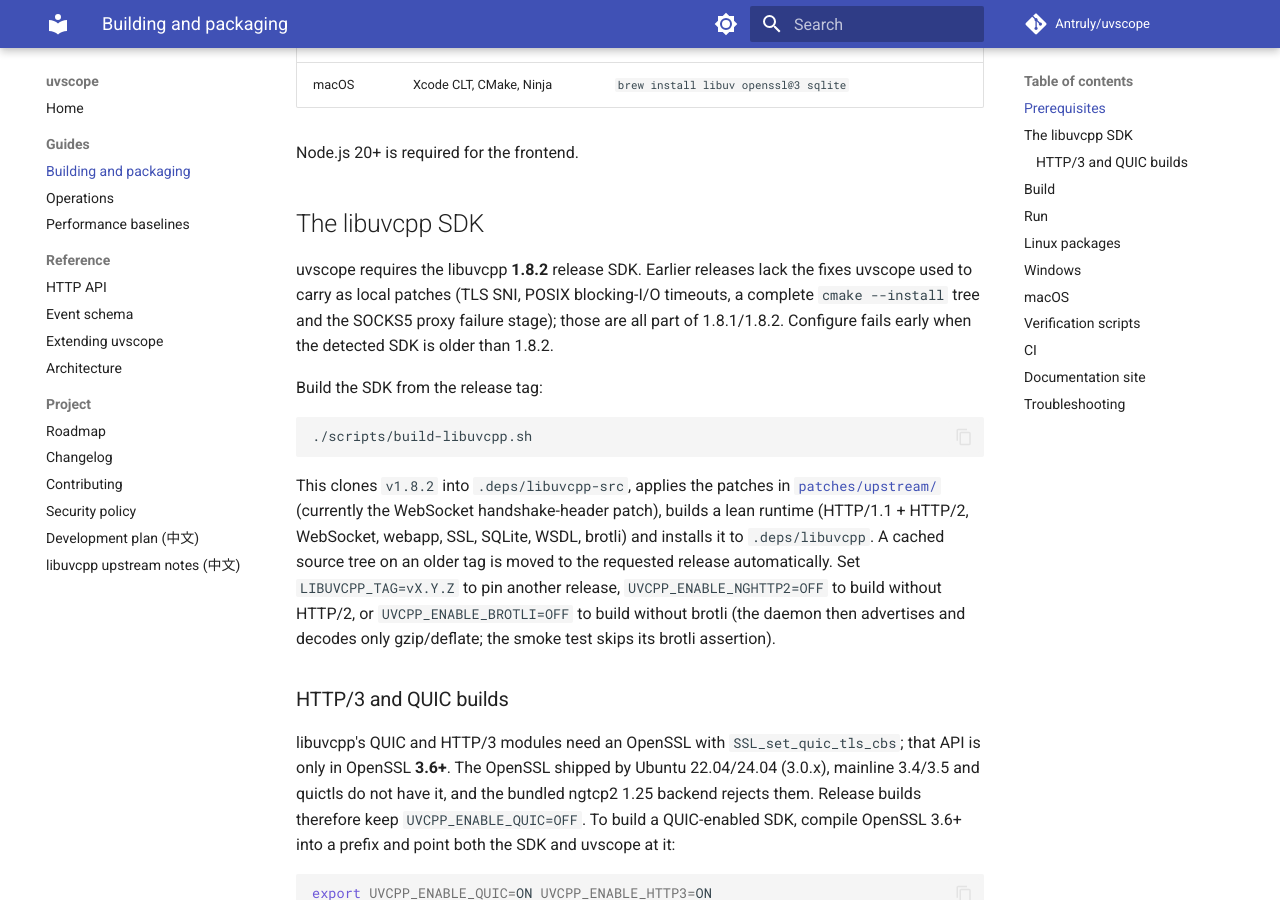
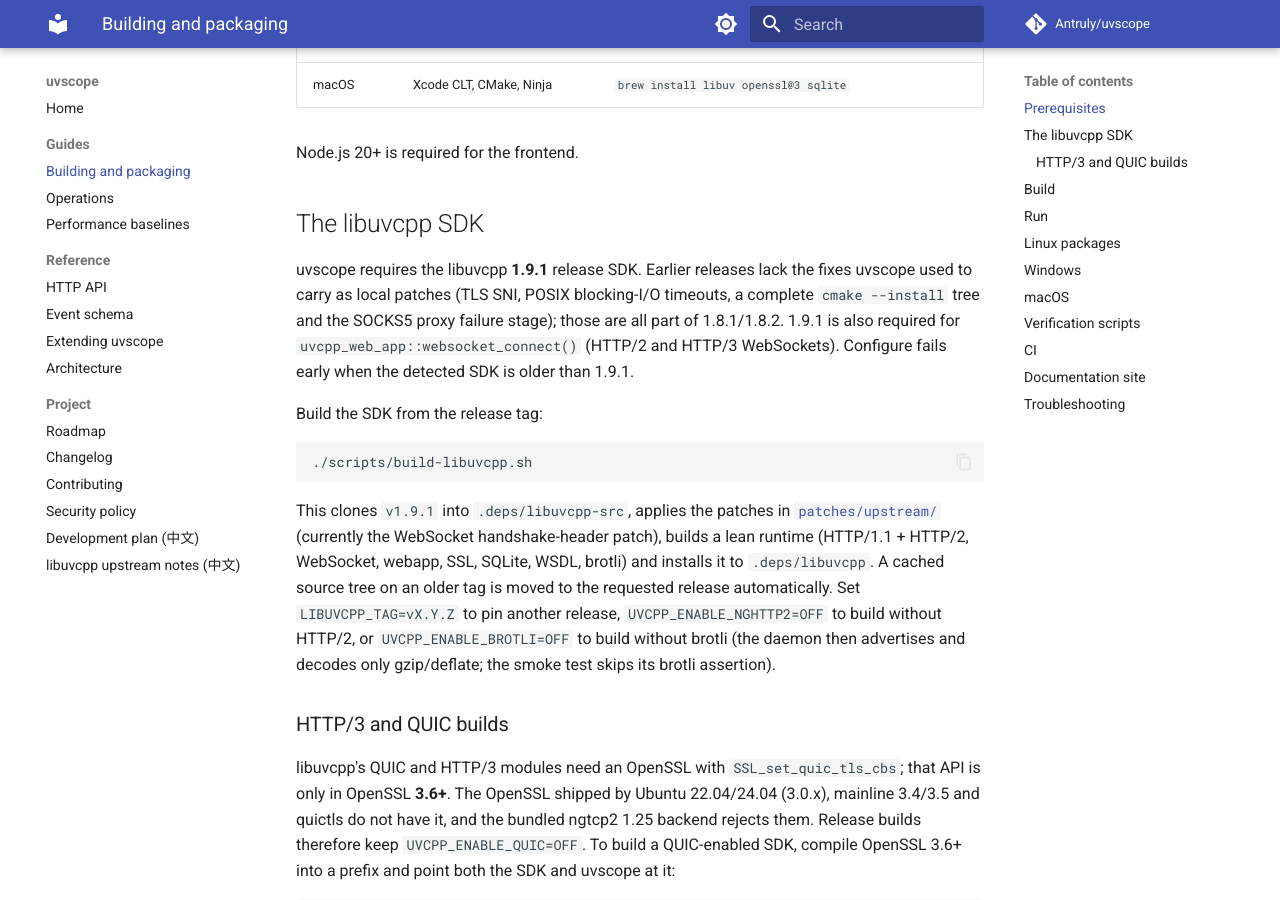
Before and after one commit to Antruly/uvscope, an MkDocs documentation site: the page built from docs/BUILDING.md, in a window 1280 px wide and 900 px high, scrolled down 346 px. Built offline with MkDocs 1.6.1 and Material for MkDocs 9.7.7, drawn with Linux system fonts in a browser that asks for light colours; comment, search, counter and statistics services are not loaded.

Commit message:
fix(build): require libuvcpp 1.9.1
The HTTP/2 terminal route calls app_.websocket_connect(), which is newer
than the 1.8.2 SDK used by the release workflow. All platform jobs in the
v1.0.2 release run failed to compile application.cpp.

Build and require libuvcpp 1.9.1, update the SDK documentation and note
the dependency change in the 1.0.2 changelog.

````diff
--- a/docs/BUILDING.md
+++ b/docs/BUILDING.md
@@ -12,10 +12,11 @@
 
 ## The libuvcpp SDK
 
-uvscope requires the libuvcpp **1.8.2** release SDK. Earlier releases lack the fixes uvscope used
+uvscope requires the libuvcpp **1.9.1** release SDK. Earlier releases lack the fixes uvscope used
 to carry as local patches (TLS SNI, POSIX blocking-I/O timeouts, a complete `cmake --install`
-tree and the SOCKS5 proxy failure stage); those are all part of 1.8.1/1.8.2. Configure fails
-early when the detected SDK is older than 1.8.2.
+tree and the SOCKS5 proxy failure stage); those are all part of 1.8.1/1.8.2. 1.9.1 is also
+required for `uvcpp_web_app::websocket_connect()` (HTTP/2 and HTTP/3 WebSockets). Configure
+fails early when the detected SDK is older than 1.9.1.
 
 Build the SDK from the release tag:
 
@@ -23,7 +24,7 @@
 ./scripts/build-libuvcpp.sh
 ```
 
-This clones `v1.8.2` into `.deps/libuvcpp-src`, applies the patches in
+This clones `v1.9.1` into `.deps/libuvcpp-src`, applies the patches in
 [`patches/upstream/`](../patches/upstream/) (currently the WebSocket handshake-header patch),
 builds a lean runtime (HTTP/1.1 + HTTP/2, WebSocket, webapp, SSL, SQLite, WSDL, brotli) and
 installs it to `.deps/libuvcpp`. A cached source
````
Also changed, not shown: CHANGELOG.md (+6 -0 lines), CMakeLists.txt (+8 -8 lines), CONTRIBUTING.md (+3 -2 lines), README.md (+3 -3 lines), SECURITY.md (+1 -1 lines), docs/API.md (+2 -2 lines), docs/ARCHITECTURE.md (+3 -3 lines), patches/upstream/README.md (+3 -3 lines), 5 other files.
